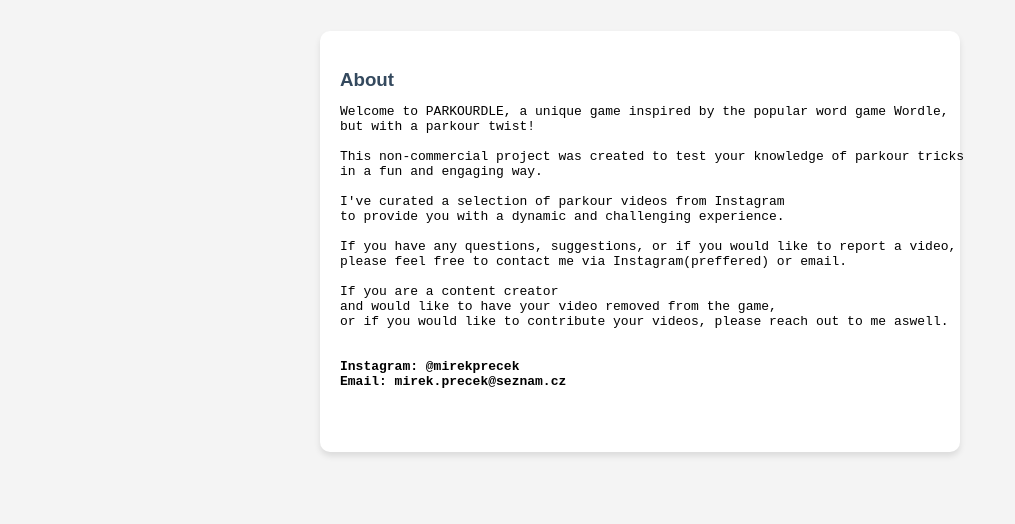
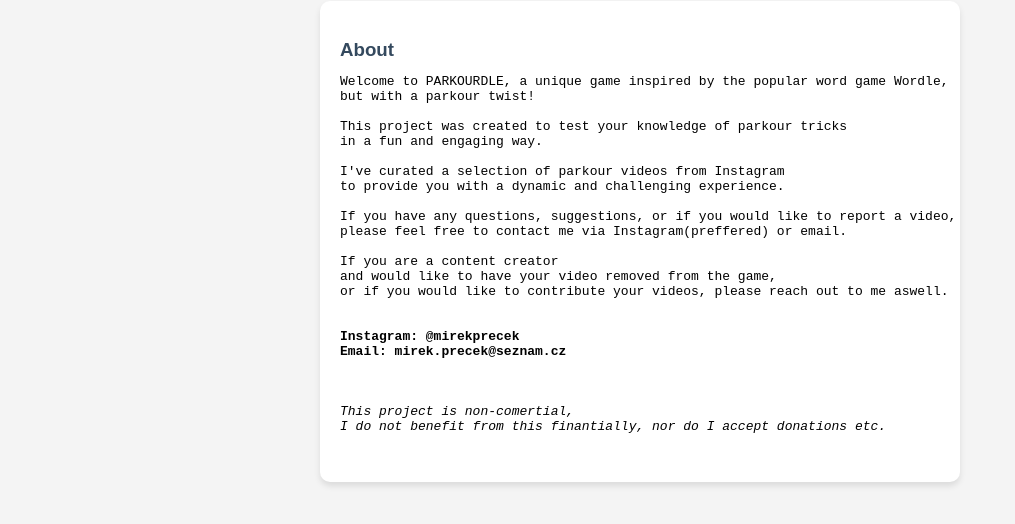
Before and after one commit to strawboycz/strawboycz.github.io, a plain HTML site: page about.html in a window 1280 px wide. Shown: the part 212-736 px from the top of the page, without its empty margins (0-1015 px from the left). Drawn offline with Linux system fonts and the light colour scheme.

Commit message:
Update about.html

```diff
--- a/about.html
+++ b/about.html
@@ -18,7 +18,7 @@
 Welcome to PARKOURDLE, a unique game inspired by the popular word game Wordle,
 but with a parkour twist!
 
-This non-commercial project was created to test your knowledge of parkour tricks
+This project was created to test your knowledge of parkour tricks
 in a fun and engaging way.
 
 I've curated a selection of parkour videos from Instagram
@@ -35,6 +35,10 @@
 Instagram: @mirekprecek
 Email: mirek.precek@seznam.cz
 </strong>
+
+
+<i>This project is non-comertial,
+I do not benefit from this finantially, nor do I accept donations etc.</i>
         </pre>
     </div>
 </body>
```
